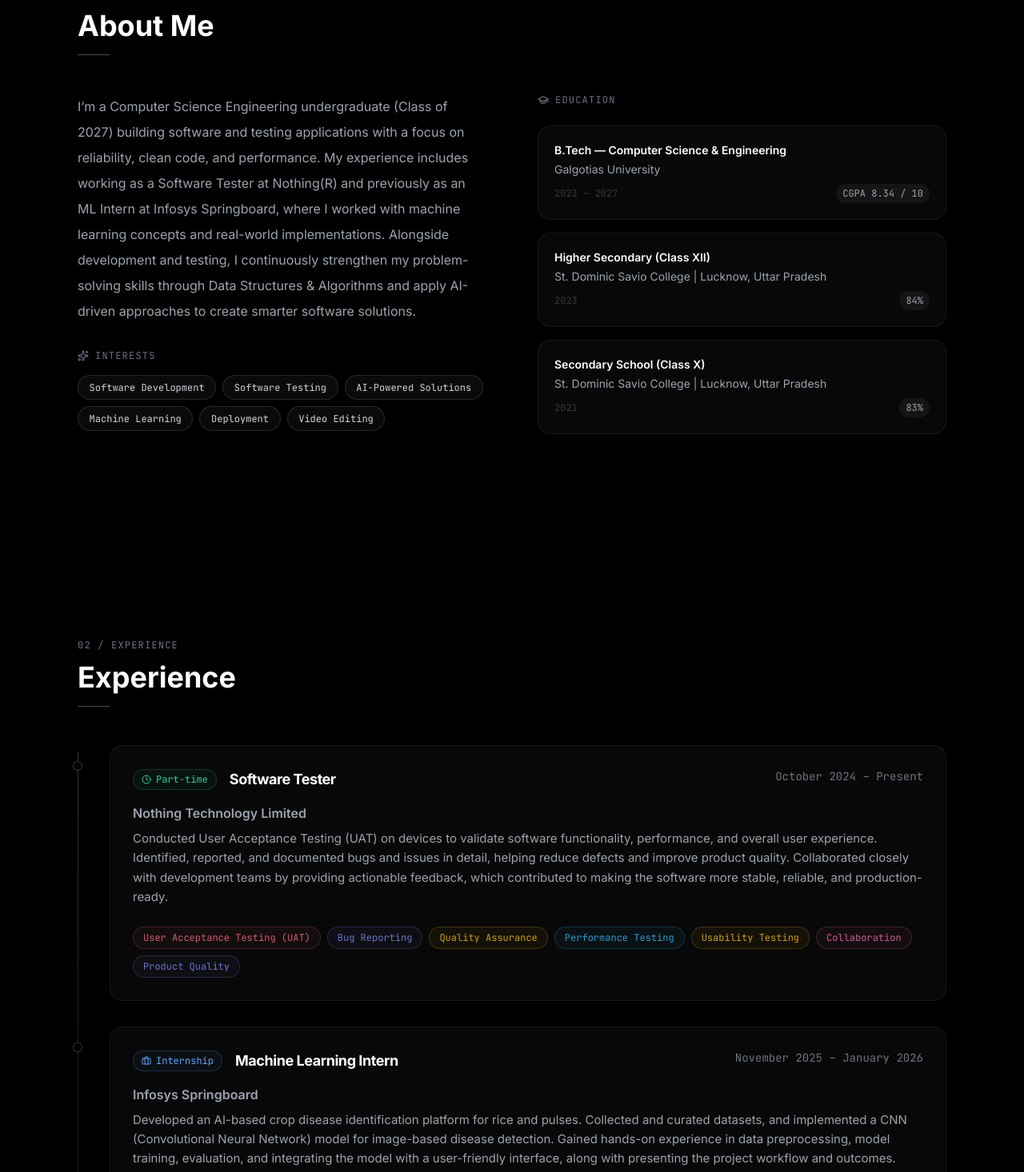
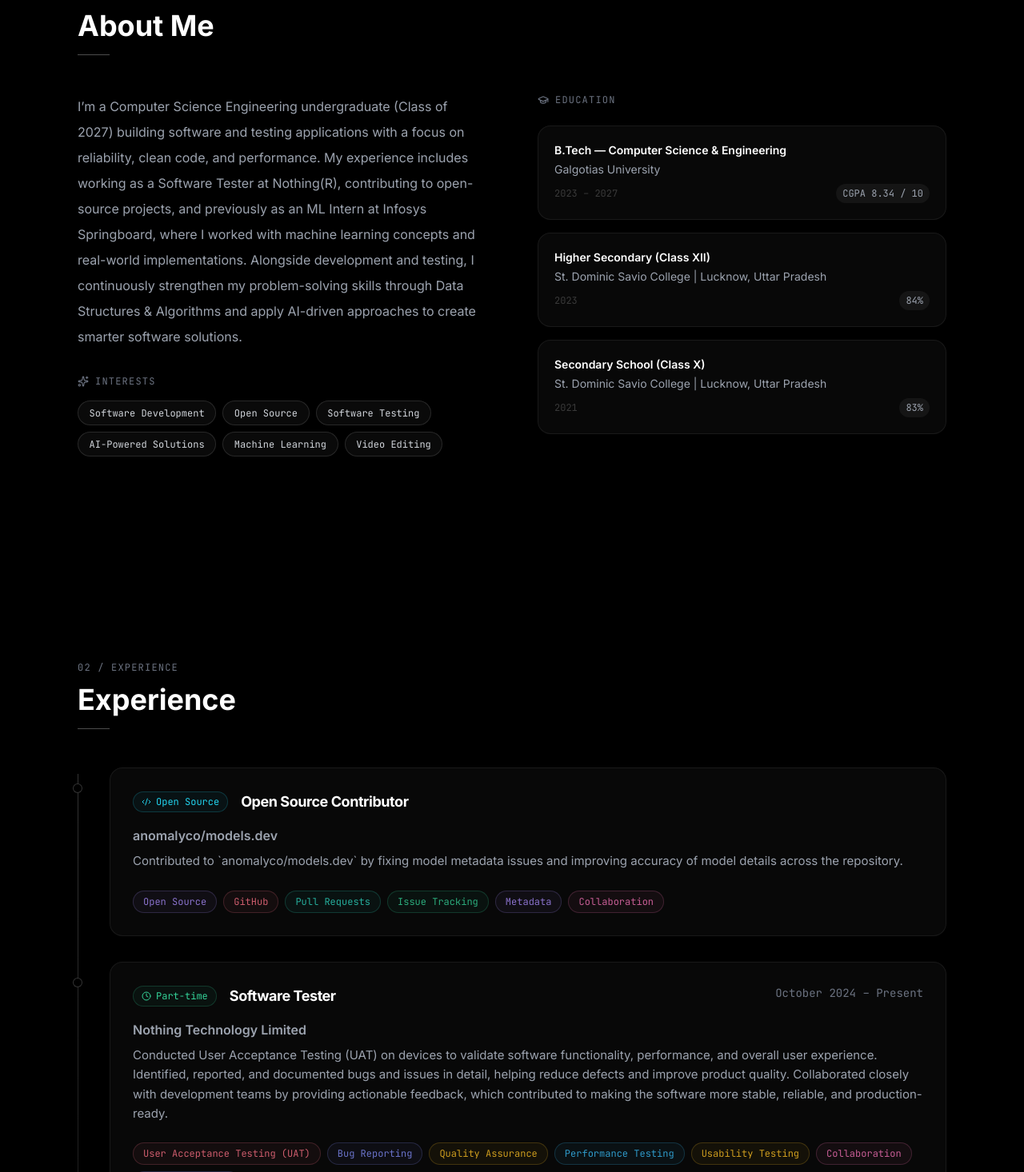
Before and after one commit to seffhunnn/Portfolio, a React (Vite) app: page / in a window 1280 px wide. Shown: the part 944-2410 px from the top of the page at 80% size. Built offline with nearby package versions, Linux system fonts and the light colour scheme.

Commit message:
updated experience section

```diff
--- a/src/components/Experience.jsx
+++ b/src/components/Experience.jsx
@@ -13,7 +13,7 @@ const typeIcon = {
 
 const typeColor = {
   Internship: 'text-blue-400 border-blue-400/20 bg-blue-400/5',
-  'Open Source': 'text-green-400 border-green-400/20 bg-green-400/5',
+  'Open Source': 'text-cyan-400 border-cyan-400/20 bg-cyan-400/5',
   Hackathon: 'text-yellow-400 border-yellow-400/20 bg-yellow-400/5',
   Ambassador: 'text-purple-400 border-purple-400/20 bg-purple-400/5',
   'Part-time': 'text-emerald-400 border-emerald-400/20 bg-emerald-400/5',
--- a/src/data.js
+++ b/src/data.js
@@ -12,7 +12,7 @@ export const personal = {
 }
 
 export const about = {
-  intro: `I’m a Computer Science Engineering undergraduate (Class of 2027) building software and testing applications with a focus on reliability, clean code, and performance. My experience includes working as a Software Tester at Nothing(R) and previously as an ML Intern at Infosys Springboard, where I worked with machine learning concepts and real-world implementations. Alongside development and testing, I continuously strengthen my problem-solving skills through Data Structures & Algorithms and apply AI-driven approaches to create smarter software solutions.`,
+  intro: `I’m a Computer Science Engineering undergraduate (Class of 2027) building software and testing applications with a focus on reliability, clean code, and performance. My experience includes working as a Software Tester at Nothing(R), contributing to open-source projects, and previously as an ML Intern at Infosys Springboard, where I worked with machine learning concepts and real-world implementations. Alongside development and testing, I continuously strengthen my problem-solving skills through Data Structures & Algorithms and apply AI-driven approaches to create smarter software solutions.`,
   education: [
     {
       degree: 'B.Tech — Computer Science & Engineering',
@@ -33,10 +33,18 @@ export const about = {
       grade: '83%',
     },
   ],
-  interests: ['Software Development', 'Software Testing', 'AI-Powered Solutions', 'Machine Learning','Deployment','Video Editing'],
+  interests: ['Software Development','Open Source','Software Testing', 'AI-Powered Solutions', 'Machine Learning','Video Editing'],
 }
 
 export const experiences = [
+  {
+    type: 'Open Source',
+    role: 'Open Source Contributor',
+    company: 'anomalyco/models.dev',
+    period: null,
+    description: 'Contributed to `anomalyco/models.dev` by fixing model metadata issues and improving accuracy of model details across the repository.',
+    tags: ['Open Source', 'GitHub', 'Pull Requests', 'Issue Tracking', 'Metadata', 'Collaboration'],
+  },
   {
     type: 'Part-time',
     role: 'Software Tester',
```
